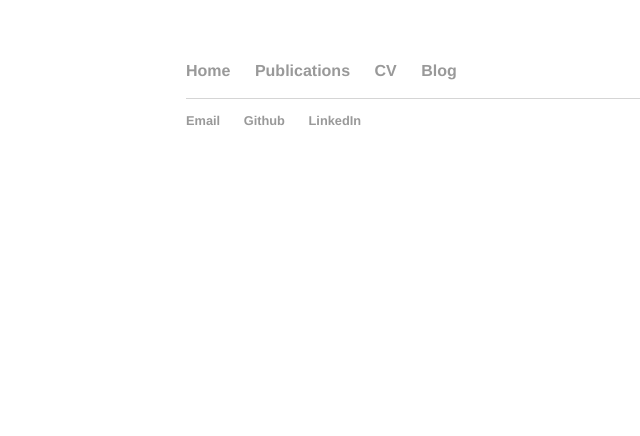
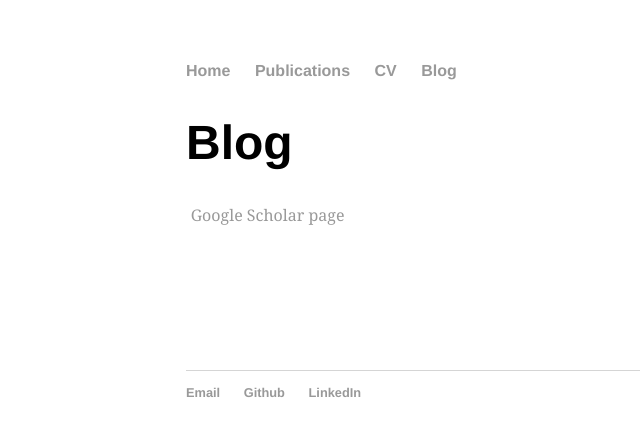
Before and after one commit to leopauly/leopauly.github.io, a Jekyll site: the page built from blog/index.html, in a window 1280 px wide. Shown: the top 436 px of the page, without its empty margins (6-646 px from the left). Built offline with Jekyll 4.4.1, drawn with Linux system fonts in a browser that asks for light colours.

Commit message:
Update index.html

```diff
--- a/blog/index.html
+++ b/blog/index.html
@@ -2,6 +2,19 @@
 layout: default
 title: Leo Pauly Blog
 ---
+
+<div dir="ltr" style="text-align: left;" trbidi="on">
+				<h1>Blog</h1>
+<span style="color: #333333;"><span style="font-family: &quot;georgia&quot; , &quot;times new roman&quot; , serif; font-size: large;">&nbsp;</span></span><a href="http://leopauly.blogspot.co.uk" style="font-family: georgia, 'times new roman', serif;" target="_blank">Google Scholar page</a></div>
+                <br>
+                <br>
+                <br>
+                <br>
+                <br>
+                <br>
+                <br>
+                <br>
+</div>
 <!--
 <h1>{{ page.title }}</h1>
 <ul class="posts">
```
